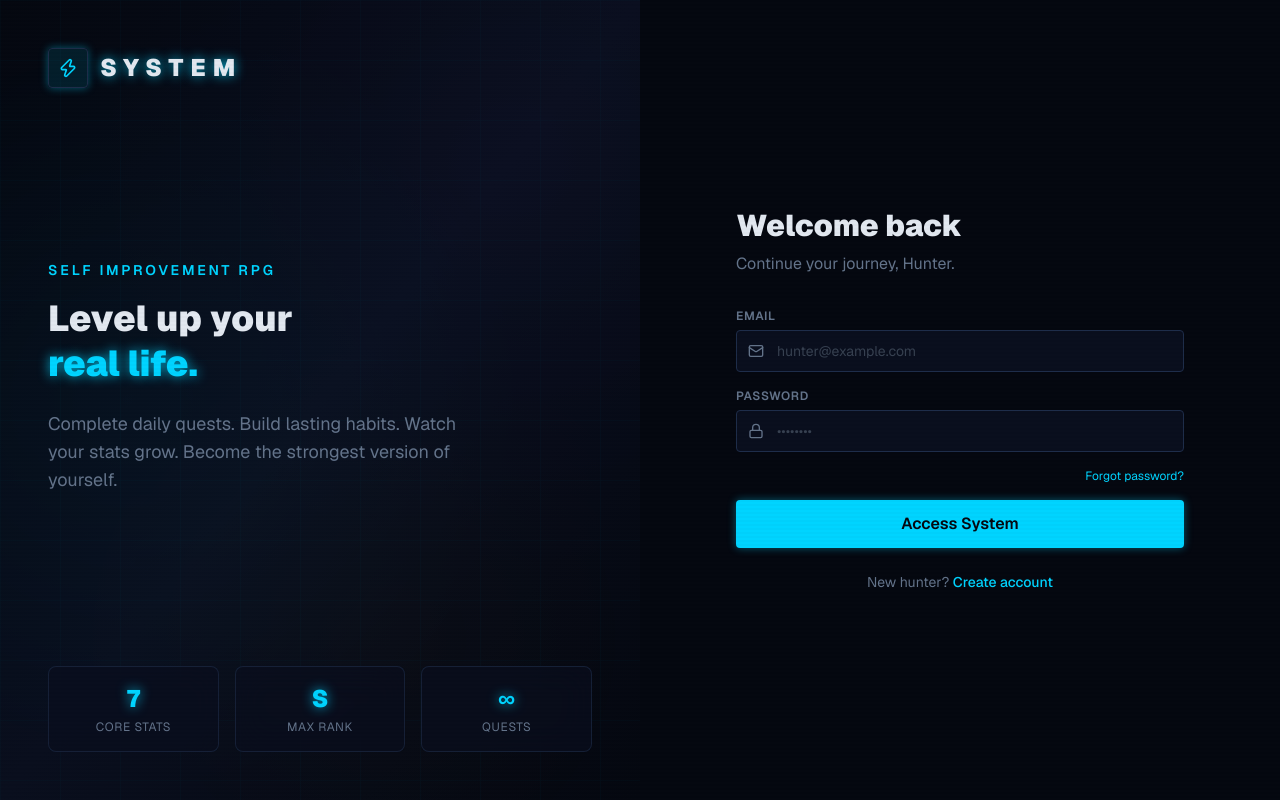
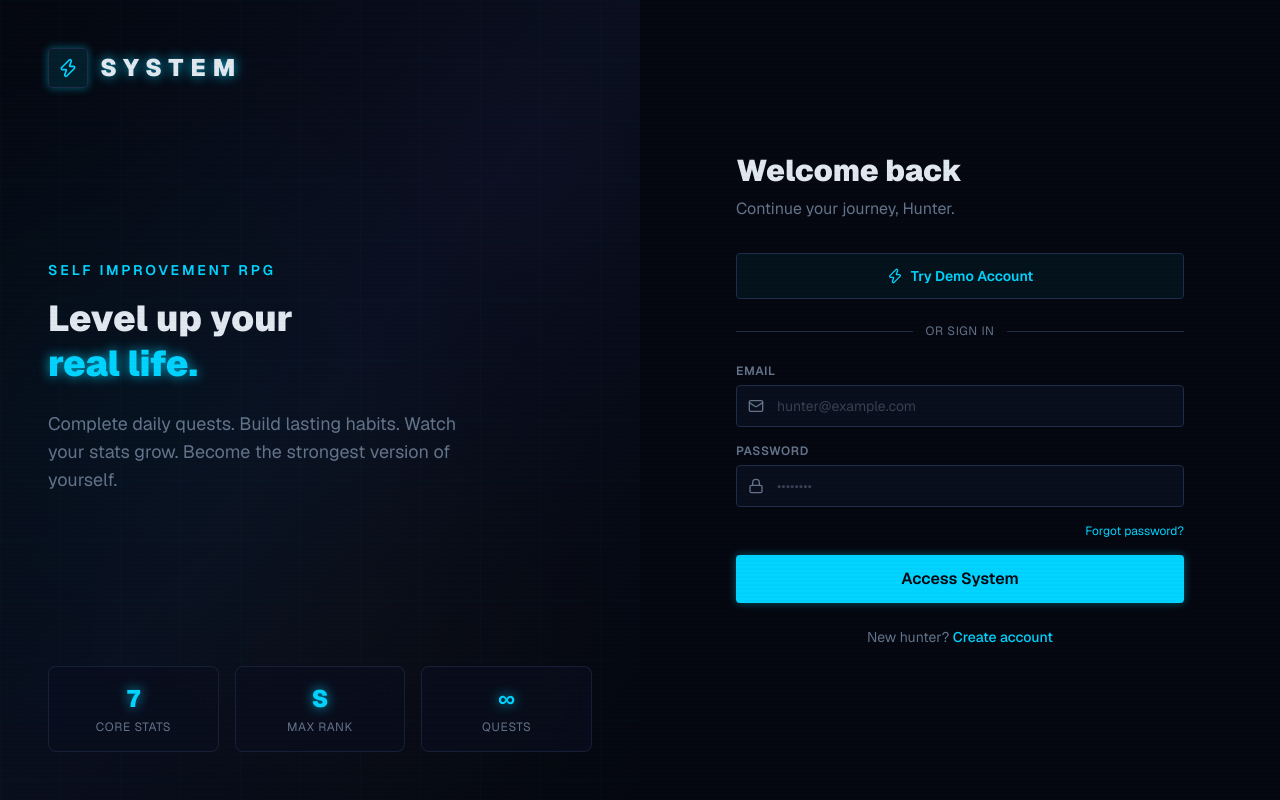
Before and after one commit to TreyWendell/solo-system, a Next.js app: page /login in a window 1280 px wide. Built offline with nearby package versions, Linux system fonts and the light colour scheme.

Commit message:
add demo login button to login page

```diff
--- a/src/components/auth/login-form.tsx
+++ b/src/components/auth/login-form.tsx
@@ -13,7 +13,31 @@ import { toast } from "@/components/ui/toaster";
 export function LoginForm() {
   const router = useRouter();
   const [loading, setLoading] = useState(false);
+  const [demoLoading, setDemoLoading] = useState(false);
   const [errors, setErrors] = useState<Record<string, string>>({});
+
+  async function handleDemoLogin() {
+    setDemoLoading(true);
+    setErrors({});
+    try {
+      const result = await signIn("credentials", {
+        email: "demo@demo.com",
+        password: "demodemo",
+        redirect: false,
+      });
+      if (result?.error) {
+        setErrors({ general: "Demo account unavailable. Please try again later." });
+      } else {
+        toast.success("Welcome, Hunter. This is a demo account.");
+        router.push("/dashboard");
+        router.refresh();
+      }
+    } catch {
+      setErrors({ general: "Something went wrong. Please try again." });
+    } finally {
+      setDemoLoading(false);
+    }
+  }
 
   async function handleSubmit(e: React.FormEvent<HTMLFormElement>) {
     e.preventDefault();
@@ -59,6 +83,26 @@ export function LoginForm() {
         </div>
         <h2 className="text-3xl font-black text-[#e2e8f0] mb-2">Welcome back</h2>
         <p className="text-[#64748b]">Continue your journey, Hunter.</p>
+      </div>
+
+      {/* Demo access */}
+      <button
+        type="button"
+        onClick={handleDemoLogin}
+        disabled={demoLoading || loading}
+        className="w-full mb-6 flex items-center justify-center gap-2 px-4 py-3 rounded border border-[#00d4ff]/30 bg-[#00d4ff]/5 text-sm font-semibold text-[#00d4ff] hover:bg-[#00d4ff]/10 hover:border-[#00d4ff]/60 transition-all duration-200 disabled:opacity-50 disabled:cursor-not-allowed"
+      >
+        <Zap className="h-4 w-4" />
+        {demoLoading ? "Entering system..." : "Try Demo Account"}
+      </button>
+
+      <div className="relative mb-6">
+        <div className="absolute inset-0 flex items-center">
+          <div className="w-full border-t border-[#1e2d4a]" />
+        </div>
+        <div className="relative flex justify-center text-xs">
+          <span className="px-3 bg-[#050810] text-[#64748b] uppercase tracking-wider">or sign in</span>
+        </div>
       </div>
 
       <form onSubmit={handleSubmit} className="space-y-4">
```
